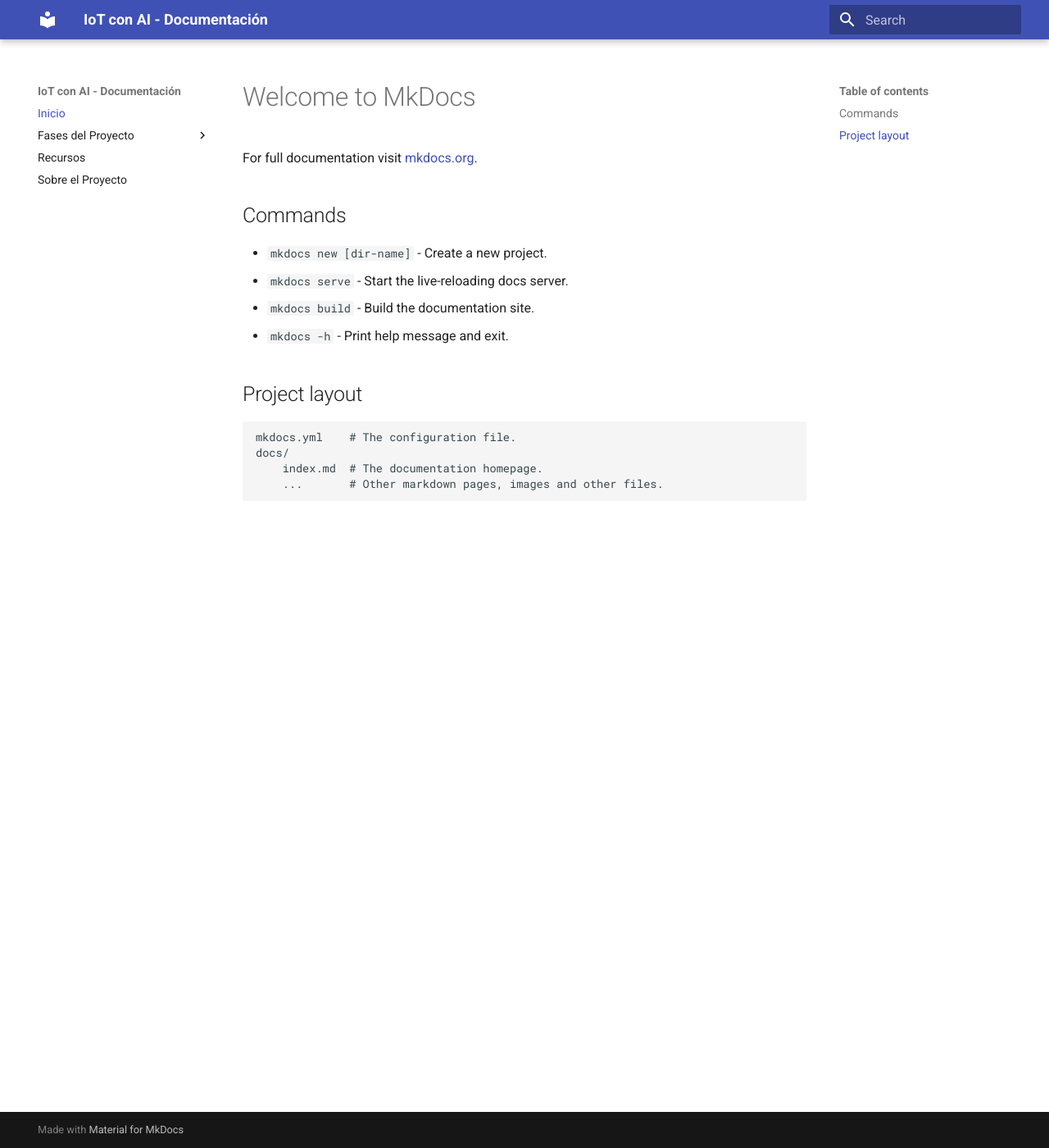
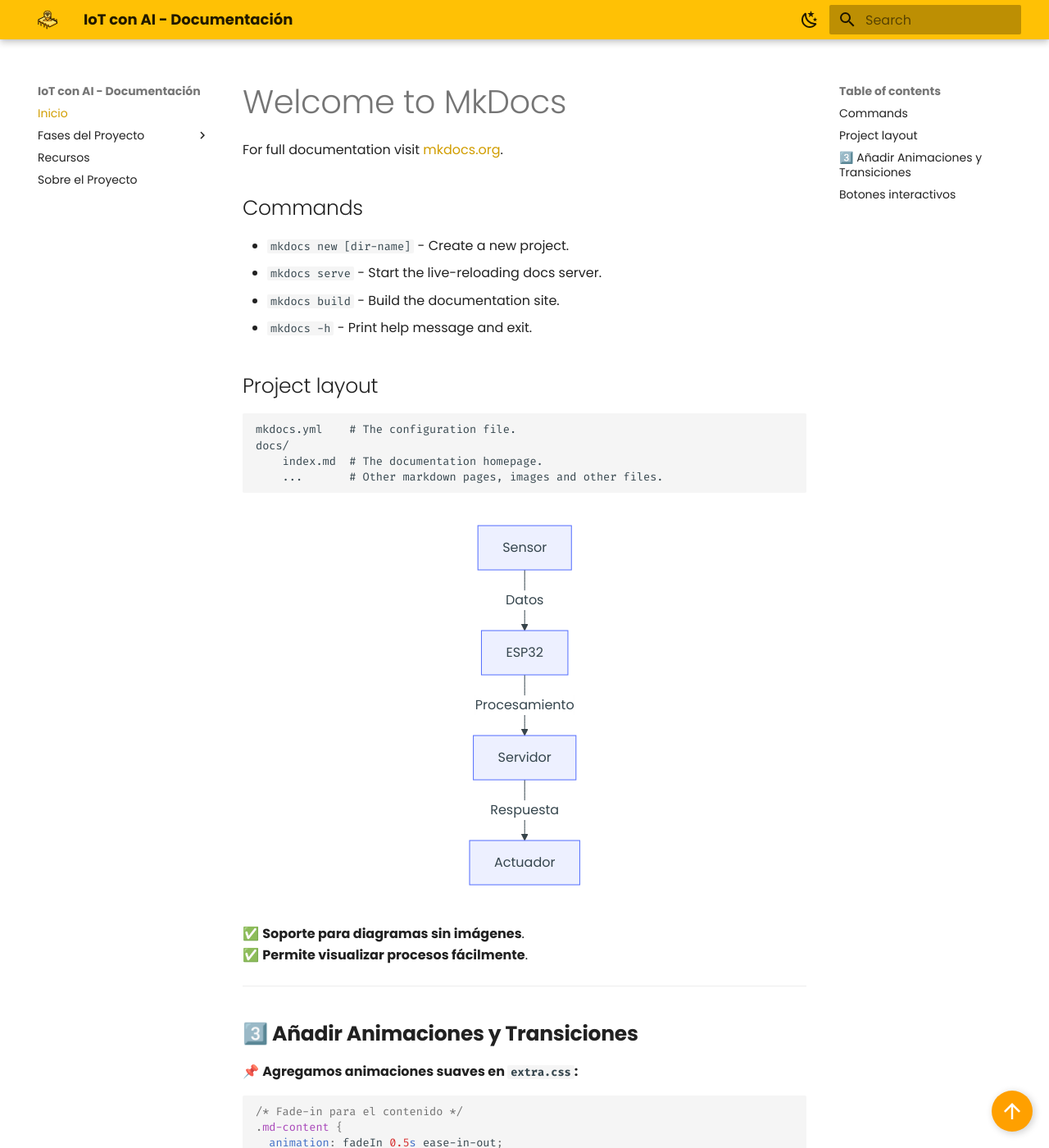
Before and after one commit to MDMSerra/iot-ai-project-docs, an MkDocs documentation site: the page built from docs/index.md, in a window 1280 px wide and 1400 px high. Shown: the whole window at 82% size. Built offline with MkDocs 1.6.1 and Material for MkDocs 9.7.7, drawn with Linux system fonts in a browser that asks for light colours; some of the changed text lies outside the part shown.

Commit message:
Actualización del logo y mejoras en la documentación

````diff
--- /dev/null
+++ b/docs/assets/styles/extra.css
@@ -0,0 +1,71 @@
+:root {
+    --md-text-color: #222;
+    --md-code-bg-color: #f5f5f5;
+}
+
+[data-md-color-scheme="slate"] {
+    --md-text-color: #e0e0e0;
+    --md-code-bg-color: #2a2a2a;
+}
+
+.md-typeset h1 {
+    font-size: 2rem;
+    margin-bottom: 1rem;
+}
+
+#btn-top {
+    position: fixed;
+    bottom: 20px;
+    right: 20px;
+    background-color: #FFA000; /* Mostaza */
+    color: white;
+    padding: 12px;
+    border-radius: 50%;
+    font-size: 24px;
+    cursor: pointer;
+    box-shadow: 2px 2px 10px rgba(0, 0, 0, 0.2);
+    border: none;
+    display: flex;
+    align-items: center;
+    justify-content: center;
+    width: 50px;
+    height: 50px;
+}
+
+#btn-top i {
+    font-size: 30px;
+    color: white;
+}
+
+#btn-top:hover {
+    background-color: #FF6D00;
+}
+
+.reader-mode .md-header,
+.reader-mode .md-footer,
+.reader-mode .md-nav {
+    display: none;
+}
+
+.reader-mode .md-content {
+    max-width: 700px;
+    margin: auto;
+    font-size: 1.2rem;
+}
+
+.md-content {
+    animation: fadeIn 0.5s ease-in-out;
+}
+
+@keyframes fadeIn {
+    from {
+        opacity: 0;
+    }
+    to {
+        opacity: 1;
+    }
+}
+
+a:hover {
+    transition: color 0.3s ease-in-out;
+}
--- a/docs/index.md
+++ b/docs/index.md
@@ -15,3 +15,64 @@
     docs/
         index.md  # The documentation homepage.
         ...       # Other markdown pages, images and other files.
+
+<div style="display: flex; justify-content: center;">
+```mermaid
+graph TD;
+  A[Sensor] -->|Datos| B[ESP32];
+  B -->|Procesamiento| C[Servidor];
+  C -->|Respuesta| D[Actuador];
+```
+</div>
+
+✅ **Soporte para diagramas sin imágenes**.
+✅ **Permite visualizar procesos fácilmente**.
+
+---
+
+## **3️⃣ Añadir Animaciones y Transiciones**
+📌 **Agregamos animaciones suaves en `extra.css`:**
+
+```css
+/* Fade-in para el contenido */
+.md-content {
+  animation: fadeIn 0.5s ease-in-out;
+}
+
+@keyframes fadeIn {
+  from { opacity: 0; }
+  to { opacity: 1; }
+}
+
+/* Hover con transición suave */
+a:hover {
+  transition: color 0.3s ease-in-out;
+}
+
+/* Centrar los diagramas Mermaid */
+.mermaid {
+  display: flex;
+  justify-content: center;
+}
+```
+
+---
+
+## **Botones interactivos**
+📌 **Botón para volver arriba y activar el modo lector:**
+
+<button id="btn-top">
+  <i class="material-icons">arrow_upward</i>
+</button>
+
+<button id="reader-mode">📖 Modo Lector</button>
+
+<script>
+  document.getElementById('btn-top').addEventListener('click', function() {
+    window.scrollTo({ top: 0, behavior: 'smooth' });
+  });
+
+  document.getElementById('reader-mode').addEventListener('click', function() {
+    document.body.classList.toggle('reader-mode');
+  });
+</script>
--- a/mkdocs.yml
+++ b/mkdocs.yml
@@ -1,12 +1,33 @@
 site_name: "IoT con AI - Documentación"
 theme:
   name: "material"
+  palette:
+    - media: "(prefers-color-scheme: light)"
+      scheme: default
+      primary: amber
+      accent: dark-amber
+      toggle:
+        icon: material/weather-night
+        name: "Cambiar a modo oscuro"
+    - media: "(prefers-color-scheme: dark)"
+      scheme: slate
+      primary: amber
+      accent: amber
+      toggle:
+        icon: material/white-balance-sunny
+        name: "Cambiar a modo claro"
+  font:
+    text: "Poppins"
+    code: "Fira Code"
+
   features:
     - navigation.instant
     - navigation.tracking
+    # - navigation.tabs
     - search.suggest
     - search.highlight
-
+    - toc.follow
+    - content.action.edit
 
 nav:
   - Inicio: index.md
@@ -16,3 +37,35 @@
       - Implementación de AI: fase3.md
   - Recursos: recursos.md
   - Sobre el Proyecto: about.md
+
+extra:
+  logo: assets/images/logo.svg
+  favicon: assets/images/favicon.ico
+
+extra_css:
+  - https://fonts.googleapis.com/icon?family=Material+Icons
+  - assets/styles/extra.css
+
+markdown_extensions:
+  - pymdownx.superfences:
+        custom_fences:
+        - name: mermaid
+          class: mermaid
+          format: !!python/name:pymdownx.superfences.fence_code_format
+  - pymdownx.tabbed
+  - pymdownx.highlight
+  - pymdownx.inlinehilite
+  - pymdownx.tilde
+  - pymdownx.snippets
+  - pymdownx.details
+  - attr_list
+  - md_in_html
+  - pymdownx.magiclink
+  - pymdownx.tasklist:
+      custom_checkbox: true
+  - pymdownx.arithmatex:
+      generic: true
+
+
+extra_javascript:
+  - https://cdnjs.cloudflare.com/ajax/libs/mermaid/10.2.3/mermaid.min.js
````
Also changed, not shown: docs/assets/images/favicon.ico (added), docs/assets/images/logo.svg (added).
